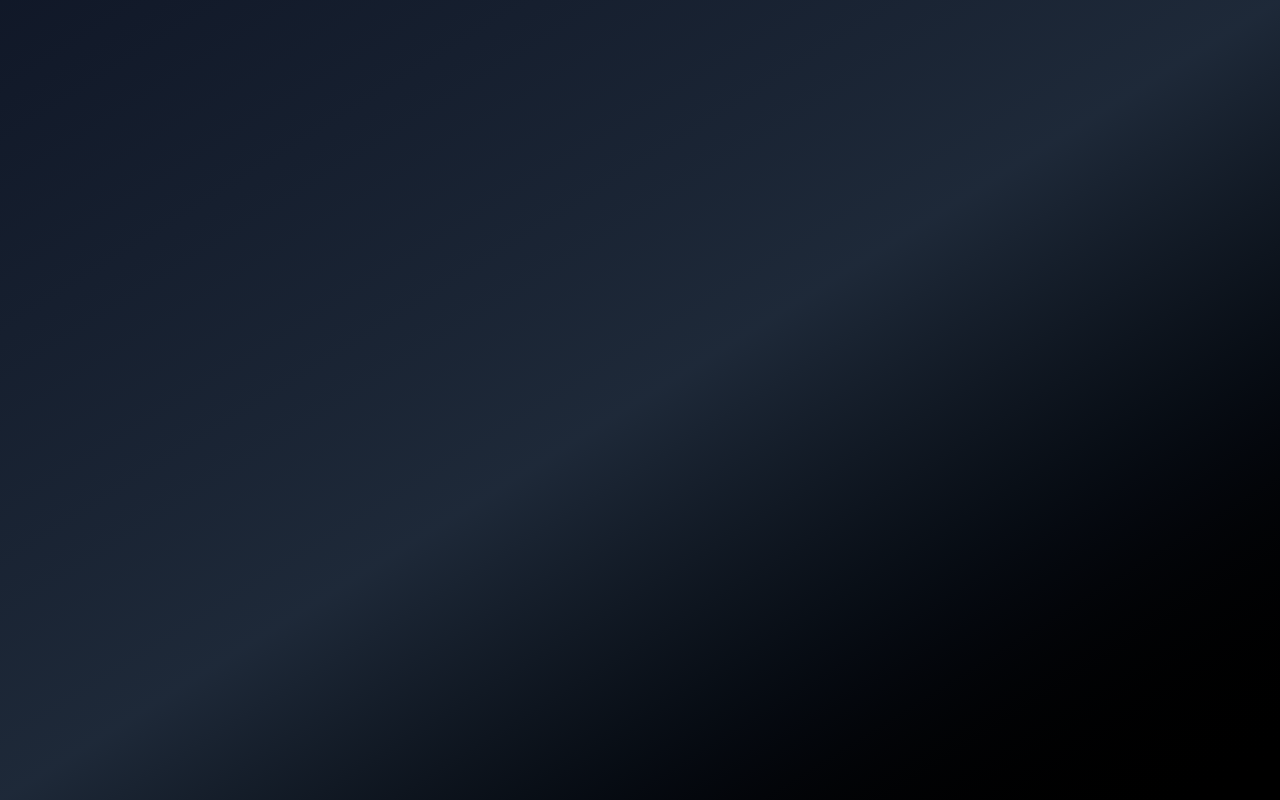
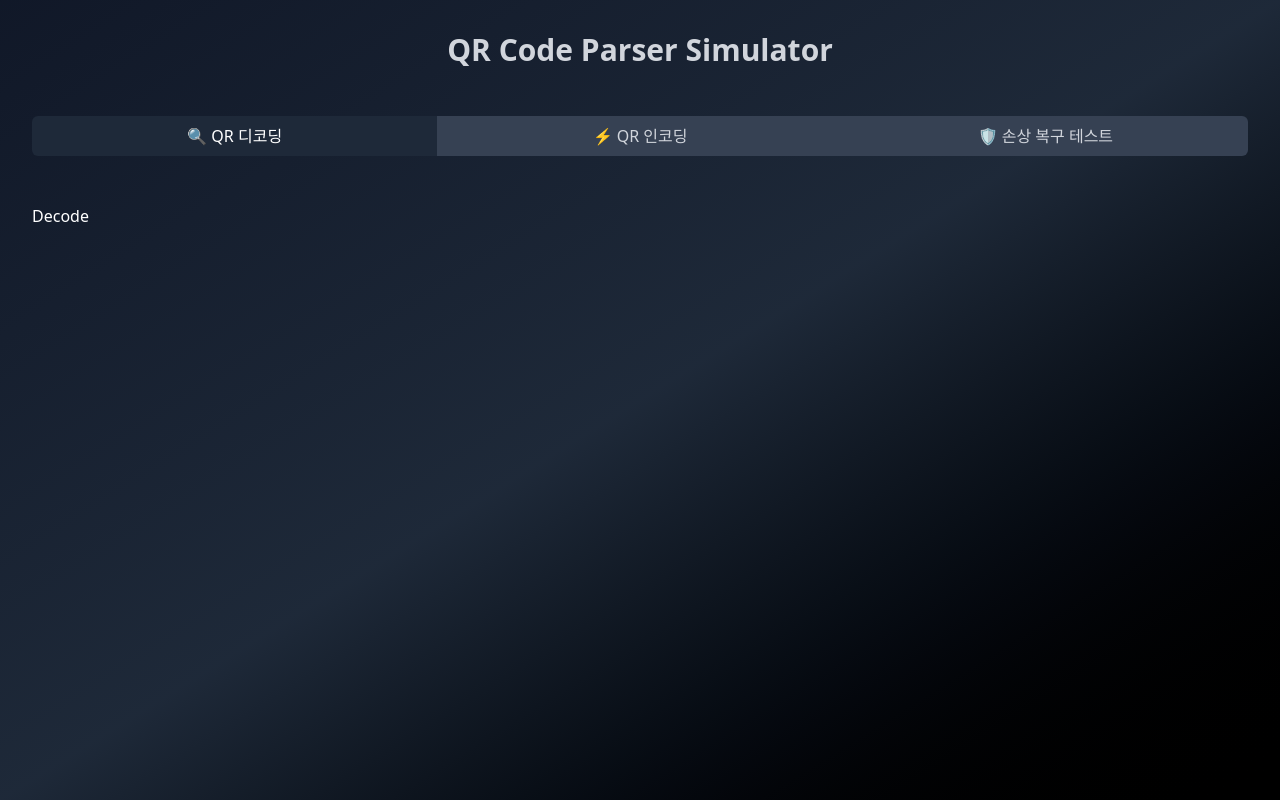
Before and after one commit to 96limshyun/qr-parser-simulator, a React (Vite) app: page / in a window 1280 px wide. Built offline with nearby package versions, Linux system fonts and the light colour scheme.

Commit message:
feat: 탭 네비게이션 컴포넌트 구현 및 active 상태 관리 추가 #2

```diff
--- a/src/App.tsx
+++ b/src/App.tsx
@@ -1,6 +1,41 @@
+import { useState } from "react";
+
+import type { TabKey } from "@/types/tapKey";
+
+import Decode from "@/features/decode";
+import Encode from "@/features/encode";
+import Recovery from "@/features/recovery";
+import Navigation from "@/ui/Navigation";
+import Text from "@/ui/Text";
+
+const navigationMap = {
+  decode: Decode,
+  encode: Encode,
+  recovery: Recovery,
+};
+
 const App = () => {
+  const [activeTab, setActiveTab] = useState<TabKey>("decode");
+
+  const ActiveComponent = navigationMap[activeTab];
+
   return (
-    <div className="min-h-screen flex flex-col items-center justify-start bg-gradient-to-br from-gray-900 via-gray-800 to-black text-white p-8 space-y-12"></div>
+    <div className="min-h-screen flex flex-col items-center justify-start bg-gradient-to-br from-gray-900 via-gray-800 to-black text-white p-8 space-y-12">
+      <Text
+        fontSize="3xl"
+        fontWeight="bold"
+      >
+        QR Code Parser Simulator
+      </Text>
+      <Navigation
+        activeTab={activeTab}
+        setActiveTab={setActiveTab}
+      />
+
+      <div className="w-full h-full">
+        <ActiveComponent />
+      </div>
+    </div>
   );
 };
 
--- /dev/null
+++ b/src/constants/navigation.ts
@@ -0,0 +1,5 @@
+export const NAVIGATION = [
+  { key: "decode", label: "🔍 QR 디코딩" },
+  { key: "encode", label: "⚡️ QR 인코딩" },
+  { key: "recovery", label: "🛡️ 손상 복구 테스트" },
+] as const;
--- /dev/null
+++ b/src/features/decode/index.tsx
@@ -0,0 +1,5 @@
+const Decode = () => {
+  return <div>Decode</div>;
+};
+
+export default Decode;
--- /dev/null
+++ b/src/features/encode/index.tsx
@@ -0,0 +1,5 @@
+const Encode = () => {
+  return <div>Encode</div>;
+};
+
+export default Encode;
--- /dev/null
+++ b/src/features/recovery/index.tsx
@@ -0,0 +1,5 @@
+const Recovery = () => {
+  return <div>Recovery</div>;
+};
+
+export default Recovery;
--- /dev/null
+++ b/src/types/tapKey.ts
@@ -0,0 +1,3 @@
+import type { NAVIGATION } from "@/constants/navigation";
+
+export type TabKey = (typeof NAVIGATION)[number]["key"];
--- /dev/null
+++ b/src/ui/Navigation.tsx
@@ -0,0 +1,40 @@
+import type { TabKey } from "@/types/tapKey";
+import type { Dispatch, SetStateAction } from "react";
+
+import { NAVIGATION } from "@/constants/navigation";
+
+interface NavigationProps {
+  activeTab: TabKey;
+  setActiveTab: Dispatch<SetStateAction<TabKey>>;
+}
+
+const Navigation = ({ activeTab, setActiveTab }: NavigationProps) => {
+  return (
+    <nav className="w-full flex">
+      {NAVIGATION.map(({ key, label }, idx) => {
+        const isFirst = idx === 0;
+        const isLast = idx === NAVIGATION.length - 1;
+
+        return (
+          <button
+            key={key}
+            onClick={() => setActiveTab(key)}
+            className={`flex-1 px-4 py-2 transition-colors cursor-pointer text-xs md:text-base
+            ${
+              activeTab === key ?
+                "bg-gray-800 border-gray-600 text-white"
+              : "bg-gray-700 hover:bg-gray-600 text-gray-300 border-transparent"
+            }
+            ${isFirst && "rounded-l-md"}
+            ${isLast && "rounded-r-md"}
+          `}
+          >
+            {label}
+          </button>
+        );
+      })}
+    </nav>
+  );
+};
+
+export default Navigation;
```
Also changed, not shown: src/App.css (deleted), src/ui/Button.tsx (renamed from src/components/ui/Button.tsx), src/ui/Card.tsx (renamed from src/components/ui/Card.tsx), src/ui/Dot.tsx (renamed from src/components/ui/Dot.tsx), src/ui/Text.tsx (renamed from src/components/ui/Text.tsx).
